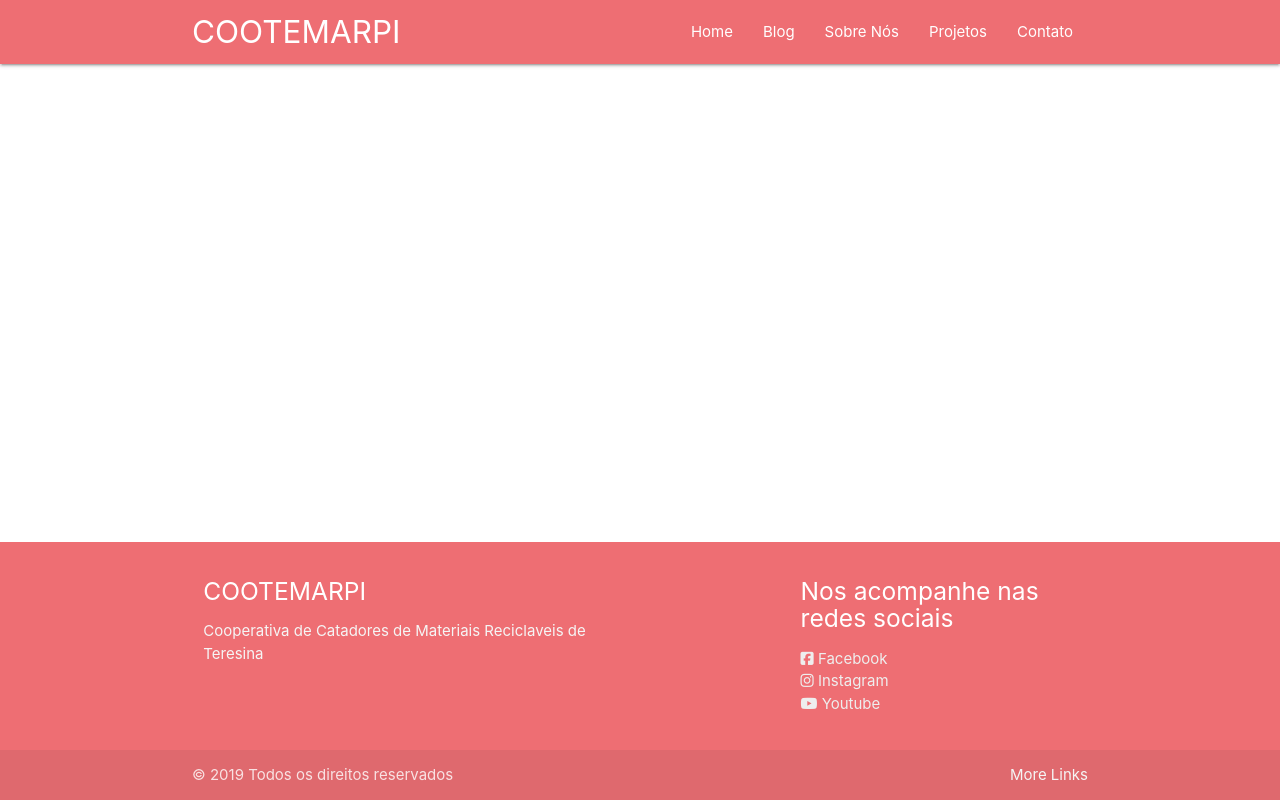
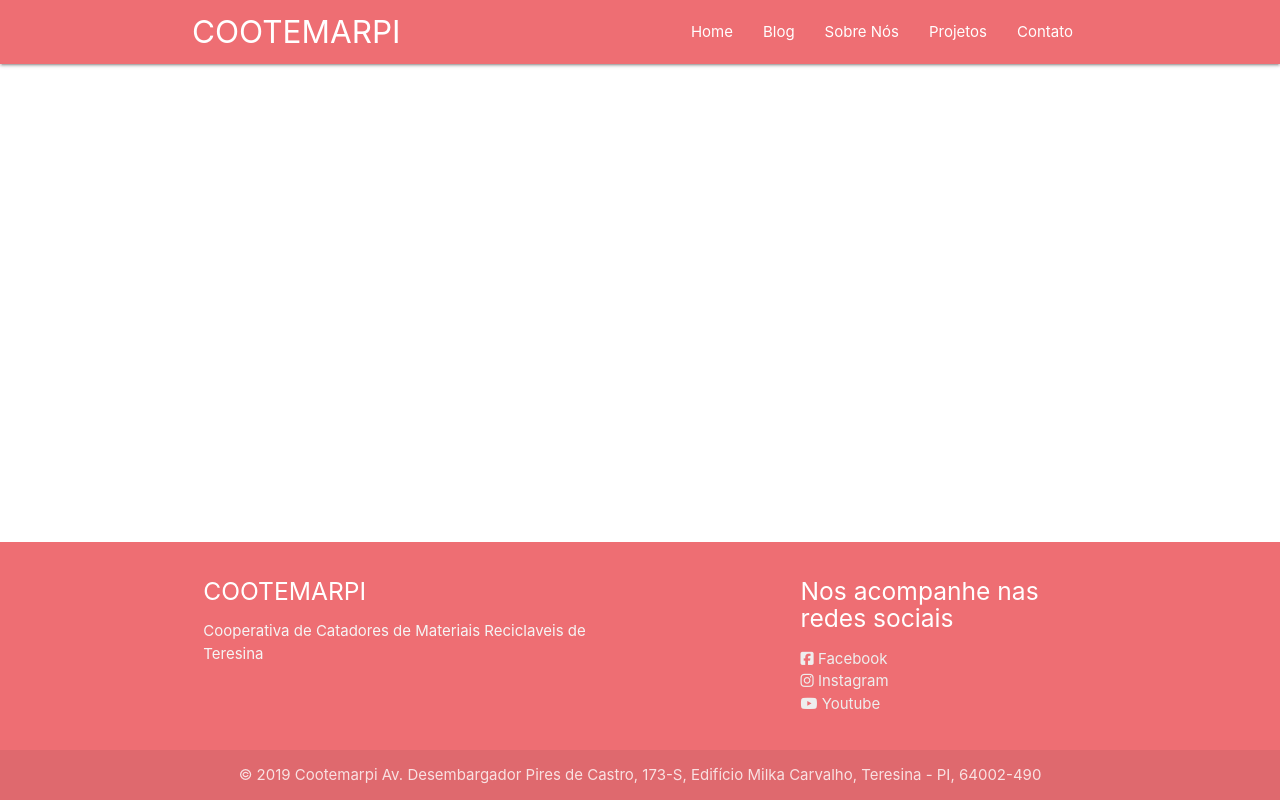
Before and after one commit to CleysonPH/cootemarpi-frontend, a plain HTML site: page base.html in a window 1280 px wide. Drawn offline with Linux system fonts and the light colour scheme.

Commit message:
Modified the copyright info

```diff
--- a/base.html
+++ b/base.html
@@ -81,10 +81,10 @@
                 </div>
             </div>
         </div>
-        <div class="footer-copyright">
+        <div class="footer-copyright center">
             <div class="container">
-                © 2019 Todos os direitos reservados
-                <a class="grey-text text-lighten-4 right" href="#!">More Links</a>
+                © 2019 Cootemarpi Av. Desembargador Pires de Castro, 173-S, Edifício Milka Carvalho, Teresina - PI,
+                64002-490
             </div>
         </div>
     </footer>
```
